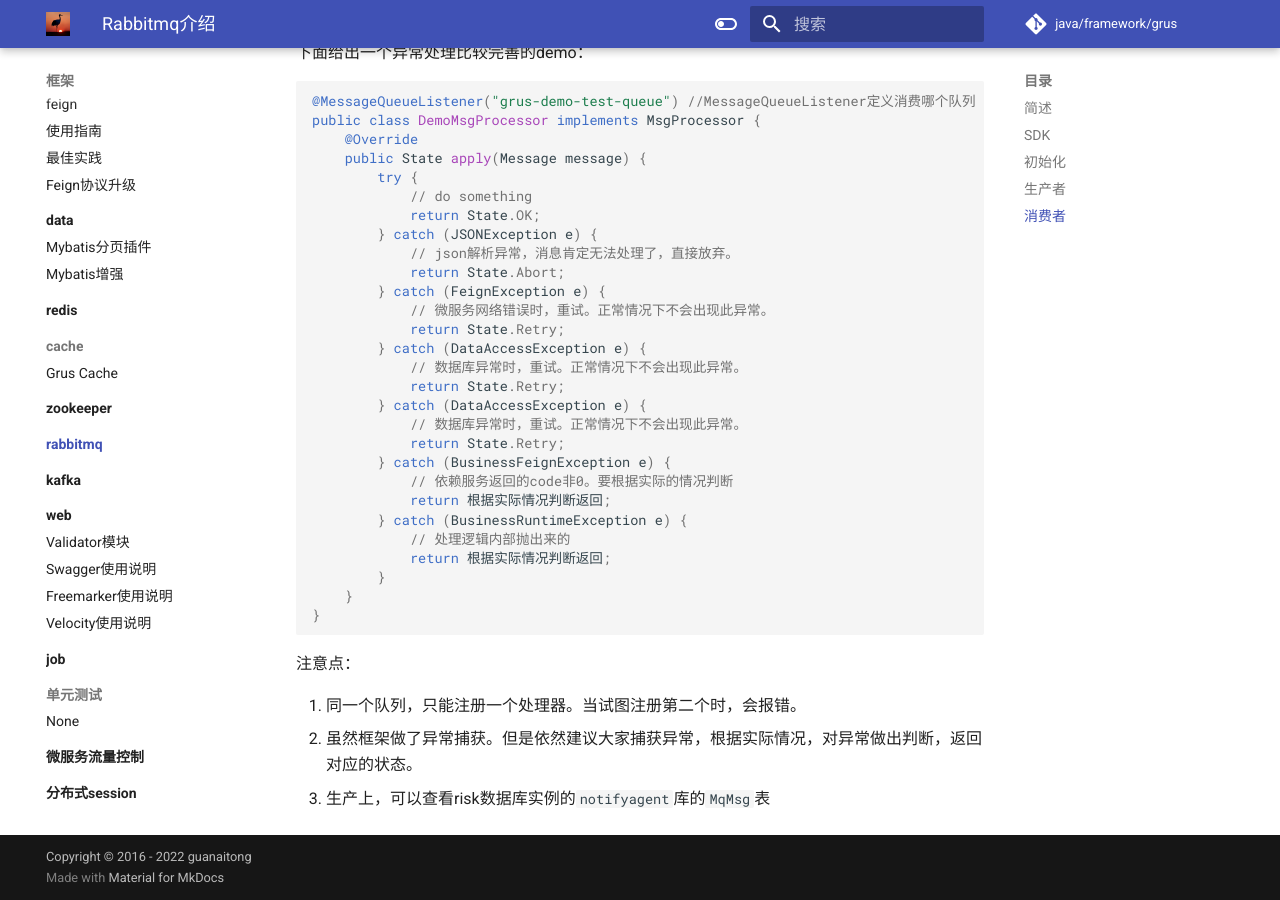
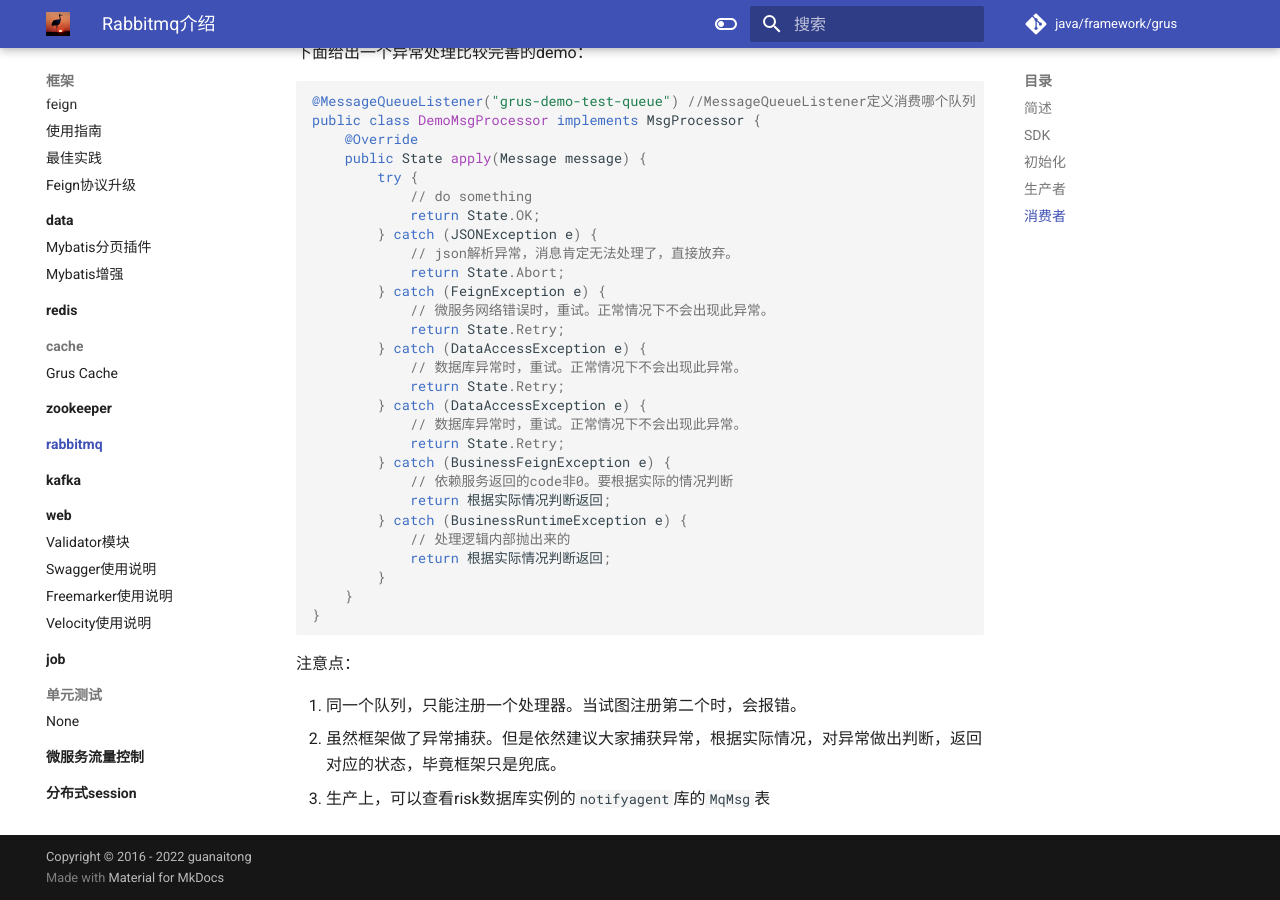
Before and after one commit to guanaitong/grus, an MkDocs documentation site: the page built from docs/framework/rabbitmq/index.md, in a window 1280 px wide and 900 px high, scrolled down 5222 px. Built offline with MkDocs 1.6.1 and Material for MkDocs 9.7.7, drawn with Linux system fonts in a browser that asks for light colours.

Commit message:
优化文档

```diff
--- a/docs/framework/rabbitmq/index.md
+++ b/docs/framework/rabbitmq/index.md
@@ -266,5 +266,5 @@ public class DemoMsgProcessor implements MsgProcessor {
 注意点：
 
 1. 同一个队列，只能注册一个处理器。当试图注册第二个时，会报错。
-2. 虽然框架做了异常捕获。但是依然建议大家捕获异常，根据实际情况，对异常做出判断，返回对应的状态。
+2. 虽然框架做了异常捕获。但是依然建议大家捕获异常，根据实际情况，对异常做出判断，返回对应的状态，毕竟框架只是兜底。
 3. 生产上，可以查看risk数据库实例的`notifyagent`库的`MqMsg`表
```
